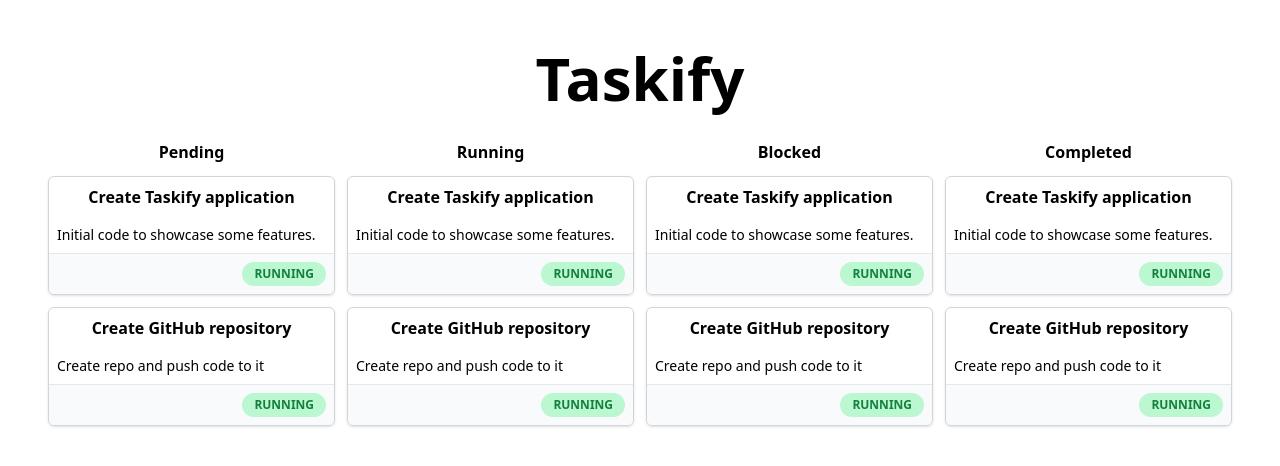
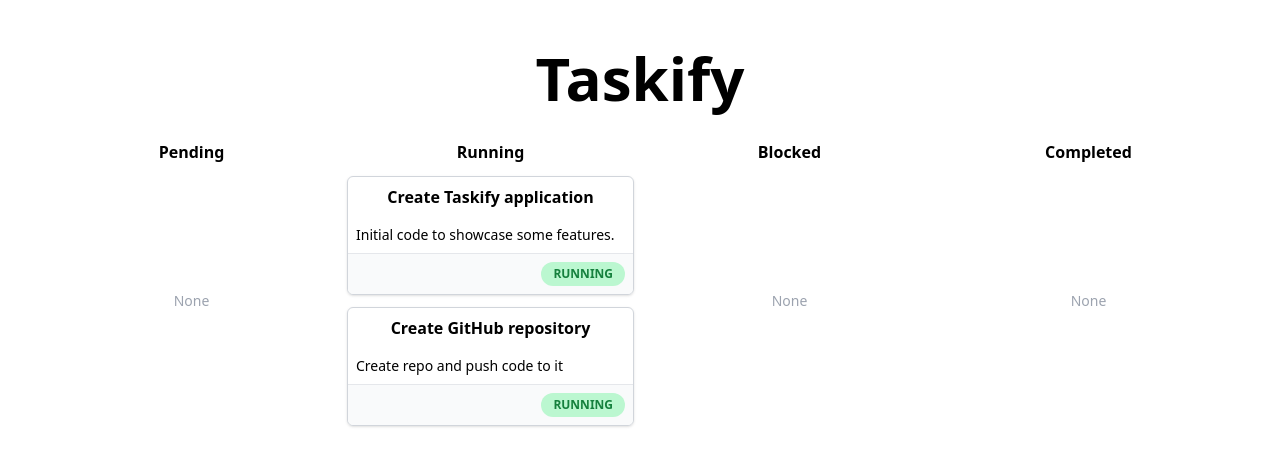
Before and after one commit to hrohden/taskify-frontend, a React (Vite) app: page / in a window 1280 px wide. Shown: the top 466 px of the page. Built offline with nearby package versions, Linux system fonts and the light colour scheme.

Commit message:
Creates content for empty column

```diff
--- a/src/Board.tsx
+++ b/src/Board.tsx
@@ -17,10 +17,10 @@
   ]);
   return (
     <div className="flex w-full justify-between gap-3">
-      <BoardColumn title="Pending" tasks={tasks} />
+      <BoardColumn title="Pending" tasks={[]} />
       <BoardColumn title="Running" tasks={tasks} />
-      <BoardColumn title="Blocked" tasks={tasks} />
-      <BoardColumn title="Completed" tasks={tasks} />
+      <BoardColumn title="Blocked" tasks={[]} />
+      <BoardColumn title="Completed" tasks={[]} />
     </div>
   );
 };
--- a/src/BoardColumn.tsx
+++ b/src/BoardColumn.tsx
@@ -5,11 +5,17 @@
   return (
     <div className="flex w-full flex-col gap-3">
       <div className="flex w-full justify-center font-semibold">{title}</div>
-      <div className="flex w-full flex-col justify-stretch gap-3">
-        {tasks.map((t) => (
-          <TaskCard task={t} />
-        ))}
-      </div>
+      {tasks.length > 0 ? (
+        <div className="flex w-full flex-col justify-stretch gap-3">
+          {tasks.map((t) => (
+            <TaskCard task={t} />
+          ))}
+        </div>
+      ) : (
+        <div className="flex h-full w-full flex-col items-center justify-center gap-3 text-sm text-gray-400">
+          None
+        </div>
+      )}
     </div>
   );
 };
```
